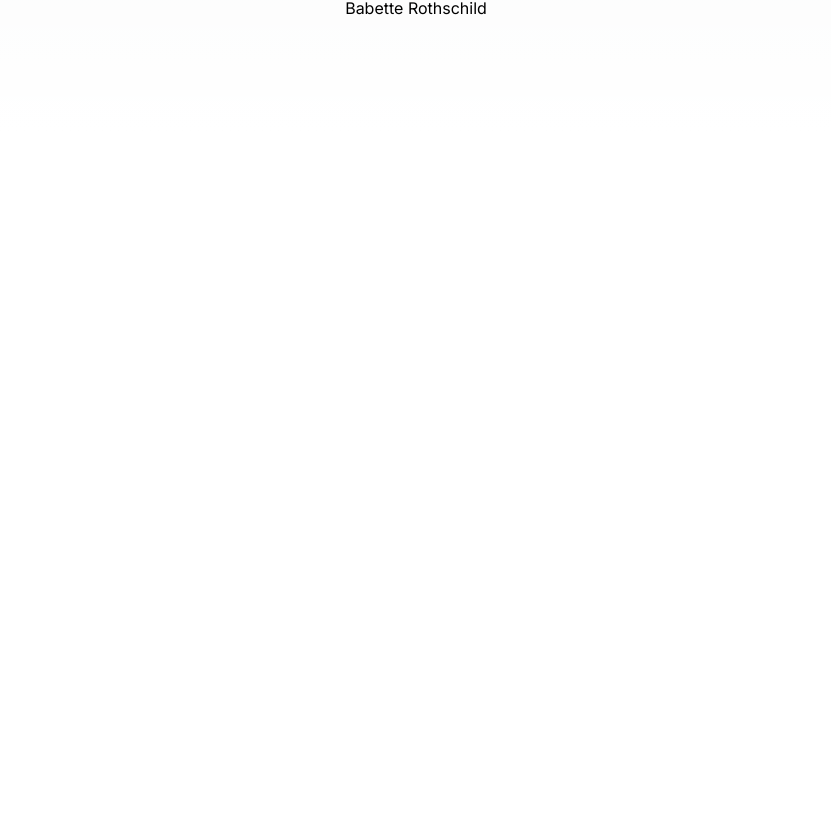
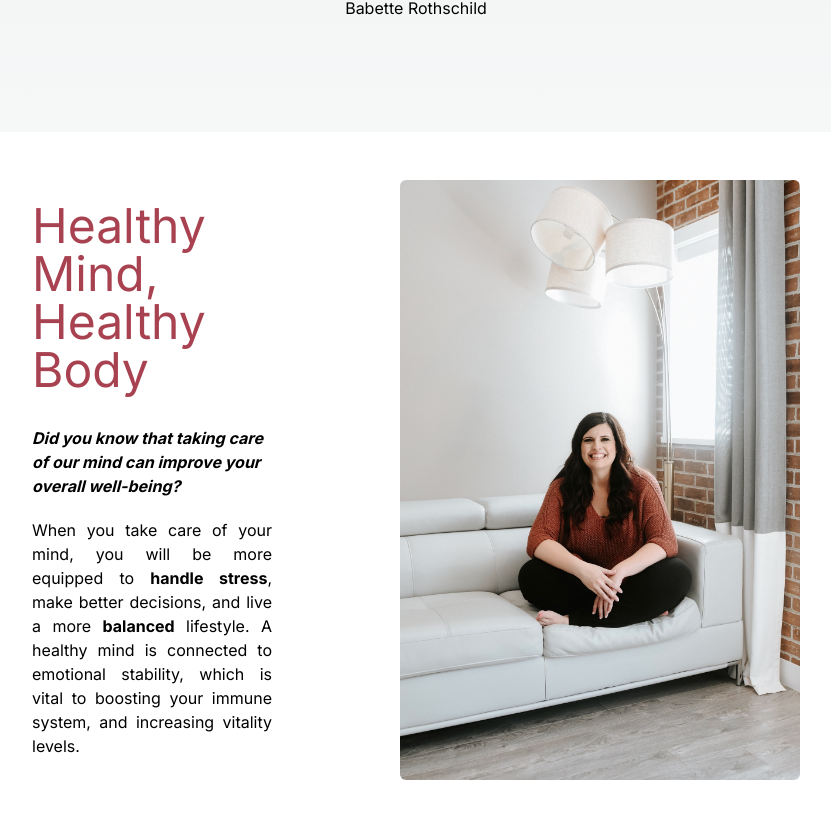
Before and after one commit to FilipaMerino/elizabethnardella, a Next.js app: page / in a window 1280 px wide. Shown: the part 2372-3190 px from the top of the page, without its empty margins (224-1055 px from the left). Before the commit the page ends 2504 px from the top, so only its background shows below. Built offline with nearby package versions, Linux system fonts and the light colour scheme.

Commit message:
Added healthy body, healthy mind section to homepage

```diff
--- a/app/page.tsx
+++ b/app/page.tsx
@@ -103,6 +103,34 @@ export default function Home() {
           <p>Babette Rothschild</p>
         </div>
       </section>
+
+      <section id='healthyMindHealthyBody' className='bg-white'>
+        <div className='flex gap-32 items-center'>
+          <div className='flex flex-1 flex-col'>
+            <h2 className='mb-5'>Healthy Mind, Healthy Body</h2>
+            <p className='font-bold mb-5 italic'>
+              Did you know that taking care of our mind can improve your overall
+              well-being?
+            </p>
+            <p className='text-justify'>
+              When you take care of your mind, you will be more equipped to{' '}
+              <strong>handle stress</strong>, make better decisions, and live a
+              more <strong>balanced</strong> lifestyle. A healthy mind is
+              connected to emotional stability, which is vital to boosting your
+              immune system, and increasing vitality levels.
+            </p>
+          </div>
+          <div>
+            <Image
+              src='/nardellaCounselling.jpeg'
+              width={400}
+              height={400}
+              alt='Elizabeth sitting on a counselling chair - Elisabeth Nardella Counselling'
+              className='object-cover object-center rounded-md'
+            />
+          </div>
+        </div>
+      </section>
     </main>
   );
 }
```
Also changed, not shown: public/nardellaCounselling.jpeg (added).
